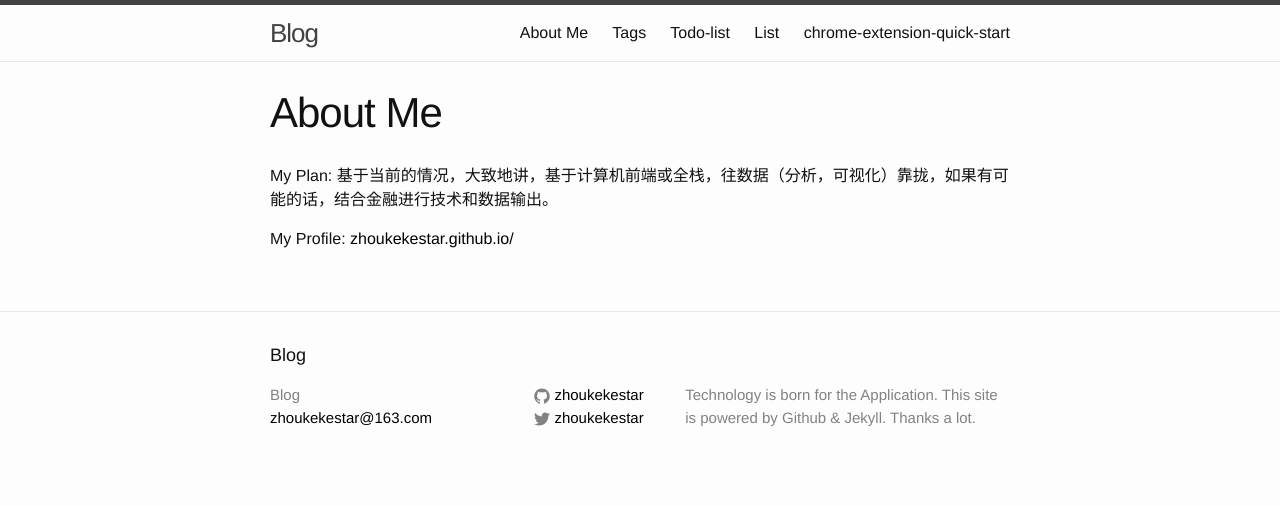
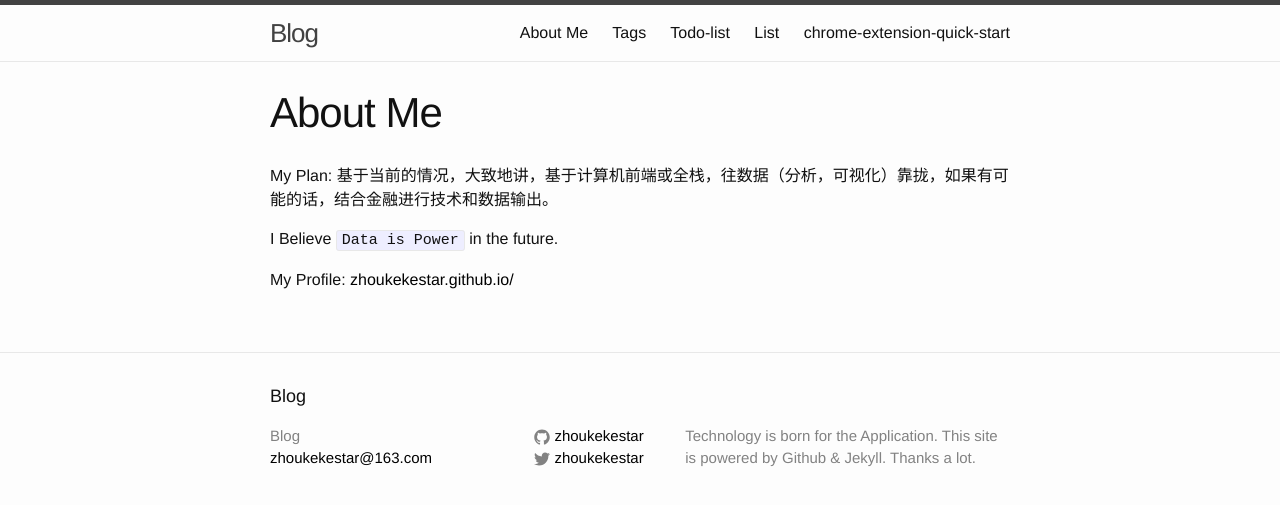
Before and after one commit to zhoukekestar/notes, a Jekyll site: the page built from about.md, in a window 1280 px wide. Shown: the top 505 px of the page. Built offline with Jekyll 4.4.1, drawn with Linux system fonts in a browser that asks for light colours.

Commit message:
update data is power

```diff
--- a/about.md
+++ b/about.md
@@ -6,4 +6,6 @@ permalink: /about/
 
 My Plan: 基于当前的情况，大致地讲，基于计算机前端或全栈，往数据（分析，可视化）靠拢，如果有可能的话，结合金融进行技术和数据输出。
 
+I Believe `Data is Power` in the future.
+
 My Profile: [zhoukekestar.github.io/](http://zhoukekestar.github.io/)
```
